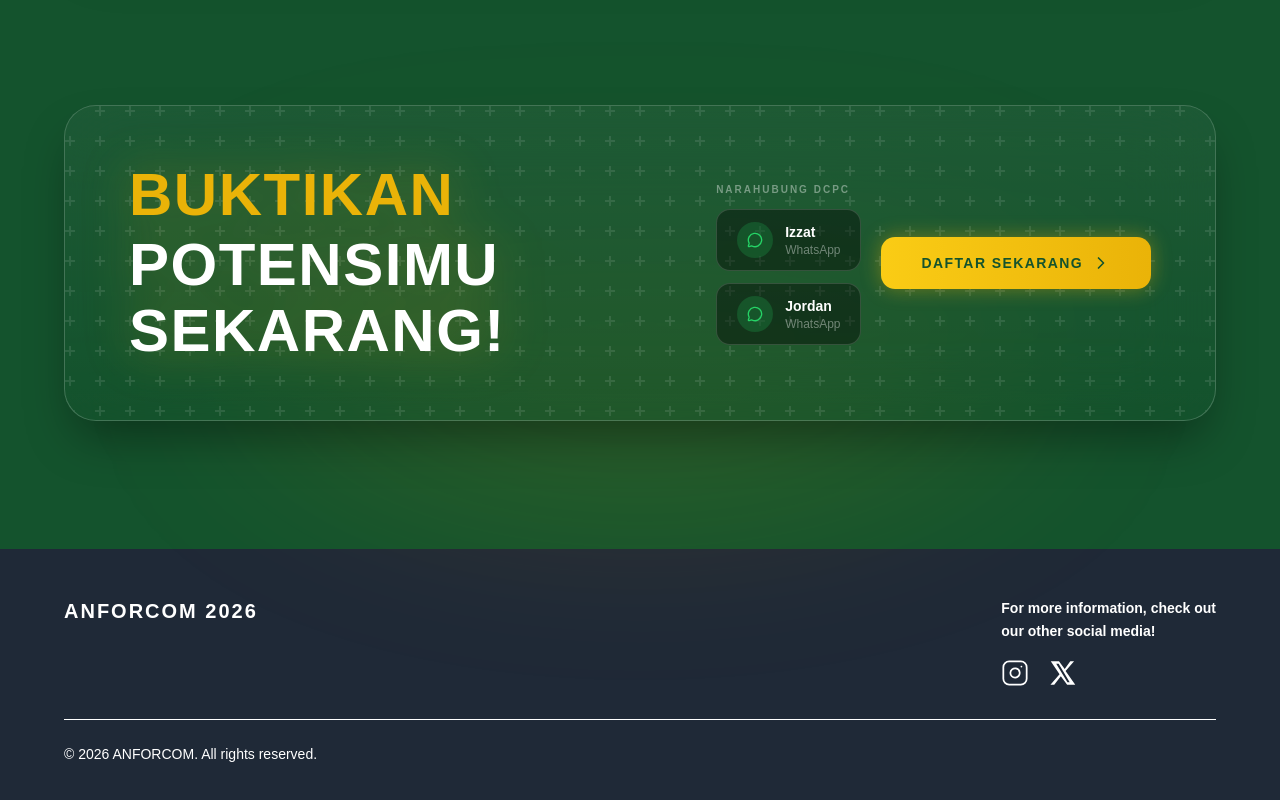
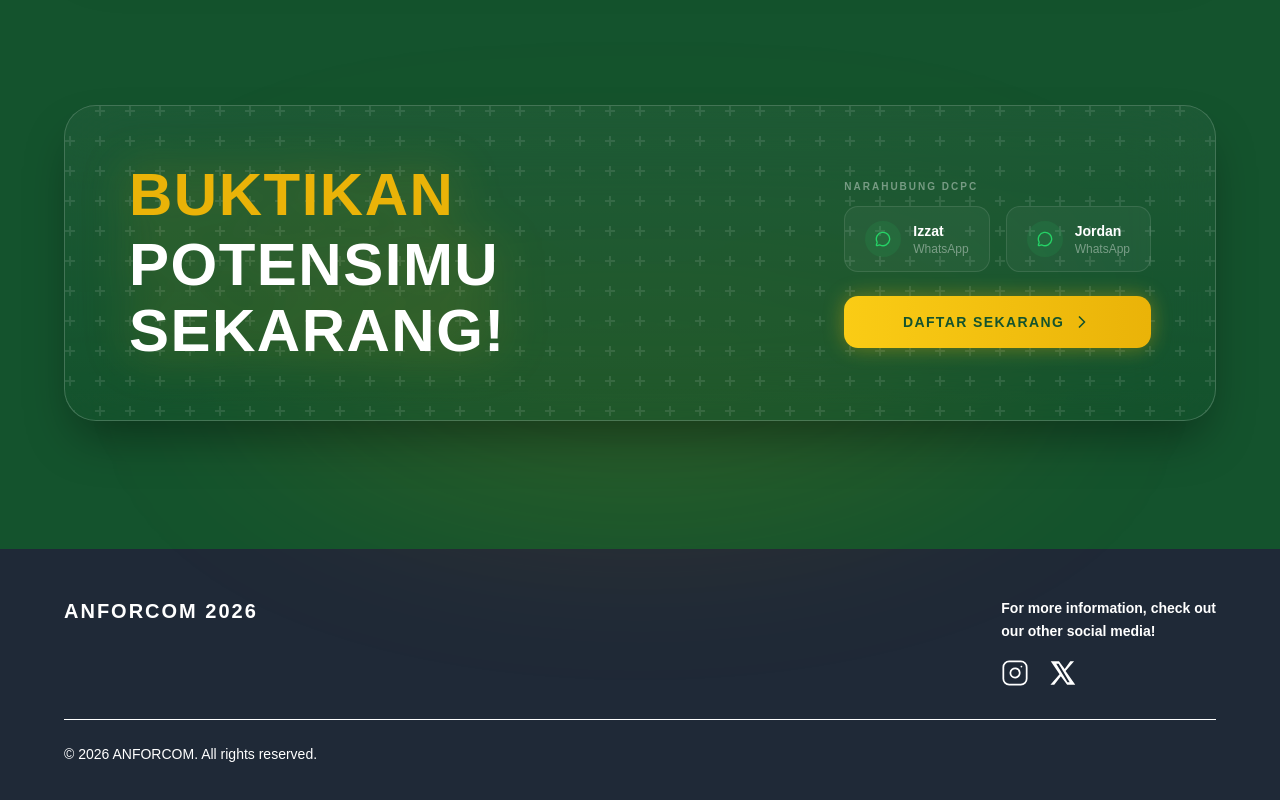
Before and after one commit to galviy/anforcom, a React (Vite) app in the folder frontend/: page /competition/dcpc in a window 1280 px wide. Shown: the part 2167-2967 px from the top of the page. Built offline with nearby package versions, Linux system fonts and the light colour scheme; no server answers.

Commit message:
Update tagline Hero, judul Kompetisi, sama layout grid Narahubung CTA

```diff
--- a/frontend/src/components/sections/Hero.jsx
+++ b/frontend/src/components/sections/Hero.jsx
@@ -3,8 +3,8 @@ import { Link } from 'react-router-dom';
 import heroBg from '../../../assets/HERO_bg.jpg';
 import RegistrationCountdown from '../RegistrationCountdown';
 
-const HEADING_LINE_1 = 'RANCANG. PECAHKAN.';
-const HEADING_LINE_2 = 'NAIK PAPAN PERINGKAT.';
+const HEADING_LINE_1 = 'CREATE. COMPETE.';
+const HEADING_LINE_2 = 'ELEVATE.';
 
 export default function Hero() {
   const heroRef = useRef(null);
--- a/frontend/src/components/sections/Kompetisi.jsx
+++ b/frontend/src/components/sections/Kompetisi.jsx
@@ -4,7 +4,7 @@ import Autoplay from 'embla-carousel-autoplay';
 import { ChevronLeft, ChevronRight, MonitorSmartphone, TerminalSquare, Code2 } from 'lucide-react';
 
 const TITLE_PART_1 = 'Pick Your ';
-const TITLE_PART_2 = 'Game!';
+const TITLE_PART_2 = 'Challenge!';
 
 const COMPETITIONS = [
   {
--- a/frontend/src/pages/CompetitionDetail.jsx
+++ b/frontend/src/pages/CompetitionDetail.jsx
@@ -526,19 +526,20 @@ export default function CompetitionDetail() {
                 </h2>
               </div>
 
-              <div className="flex flex-col sm:flex-row items-center justify-center md:justify-end gap-4 sm:gap-5 w-full md:w-auto shrink-0">
+              <div className="flex flex-col gap-6 w-full md:w-auto md:max-w-2xl shrink-0">
                 {comp.contacts?.length > 0 ? (
-                  <div className="flex flex-col gap-3 w-full sm:w-auto">
-                    <p className="text-[10px] font-bold tracking-[0.2em] uppercase text-white/40 text-center sm:text-left">Narahubung {comp.code}</p>
+                  <div className="flex flex-col gap-3 w-full">
+                    <p className="text-[10px] font-bold tracking-[0.2em] uppercase text-white/40 text-center md:text-left">Narahubung {comp.code}</p>
+                    <div className="grid gap-4 grid-cols-1 sm:grid-cols-2 w-full">
                       {comp.contacts.map((c) => (
                         <a
                           key={c.phone}
                           href={`https://wa.me/${c.phone}?text=Halo%20kak%2C%20saya%20ingin%20bertanya%20tentang%20${comp.code}%20ANFORCOM%202026`}
                           target="_blank"
                           rel="noopener noreferrer"
-                        className="group flex items-center gap-3 rounded-xl bg-black/40 border border-white/15 px-5 py-3 text-left transition-all hover:bg-[#25D366]/15 hover:border-[#25D366]/40 hover:shadow-lg hover:shadow-[#25D366]/10"
+                          className="group flex items-center gap-3 rounded-xl bg-white/[0.04] border border-white/10 px-5 py-3.5 text-left transition-all hover:bg-[#25D366]/10 hover:border-[#25D366]/30 hover:shadow-lg hover:shadow-[#25D366]/5"
                         >
-                        <div className="flex h-9 w-9 shrink-0 items-center justify-center rounded-full bg-[#25D366]/20 transition-colors group-hover:bg-[#25D366]/30">
+                          <div className="flex h-9 w-9 shrink-0 items-center justify-center rounded-full bg-[#25D366]/10 transition-colors group-hover:bg-[#25D366]/20">
                             <MessageCircle className="h-4 w-4 text-[#25D366]" />
                           </div>
                           <div className="min-w-0">
@@ -548,19 +549,22 @@ export default function CompetitionDetail() {
                         </a>
                       ))}
                     </div>
+                  </div>
                 ) : (
+                  <div className="w-full flex justify-end">
                     <a
                       href="https://instagram.com/anforcom"
                       target="_blank"
                       rel="noopener noreferrer"
-                    className="group w-full sm:w-auto inline-flex items-center justify-center gap-2 rounded-xl bg-black/40 border border-white/20 px-8 py-4 text-sm font-bold text-white transition-all hover:bg-black/60 hover:border-white/40 shadow-lg"
+                      className="group w-full inline-flex items-center justify-center gap-2 rounded-xl bg-white/[0.04] border border-white/10 px-8 py-4 text-sm font-bold text-white transition-all hover:bg-white/[0.08] hover:border-white/20 shadow-lg"
                     >
                       Hubungi Kami
                     </a>
+                  </div>
                 )}
                 <Link
                   to="/register"
-                  className="group w-full sm:w-auto inline-flex items-center justify-center gap-2 rounded-xl bg-gradient-to-r from-[#FACC15] to-[#EAB308] px-10 py-4 text-sm font-bold tracking-widest text-[#14532D] shadow-[0_0_20px_rgba(234,179,8,0.4)] transition-all hover:scale-105 hover:shadow-[0_0_35px_rgba(234,179,8,0.6)]"
+                  className="group w-full inline-flex items-center justify-center gap-2 rounded-xl bg-gradient-to-r from-[#FACC15] to-[#EAB308] px-10 py-4 text-sm font-bold tracking-widest text-[#14532D] shadow-[0_0_20px_rgba(234,179,8,0.4)] transition-all hover:scale-[1.02] hover:shadow-[0_0_35px_rgba(234,179,8,0.6)]"
                 >
                   DAFTAR SEKARANG
                   <ChevronRight className="h-5 w-5 transition-transform group-hover:translate-x-1" />
```
Lines whose indentation alone changed are shown as unchanged.
